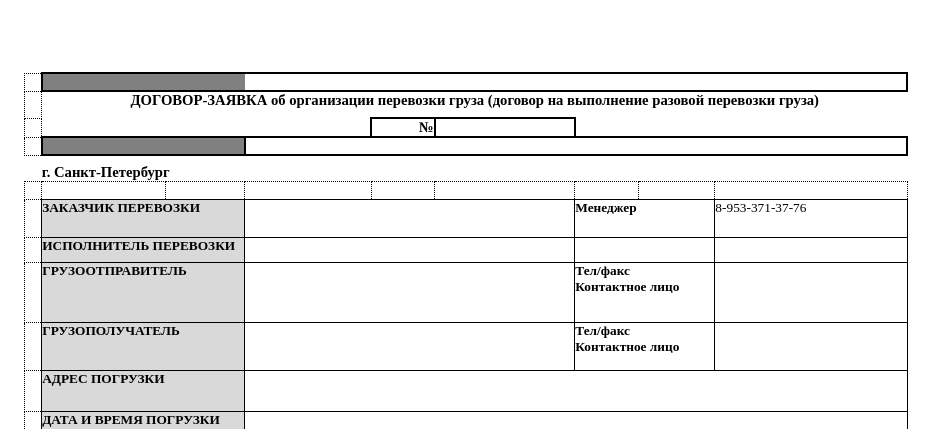
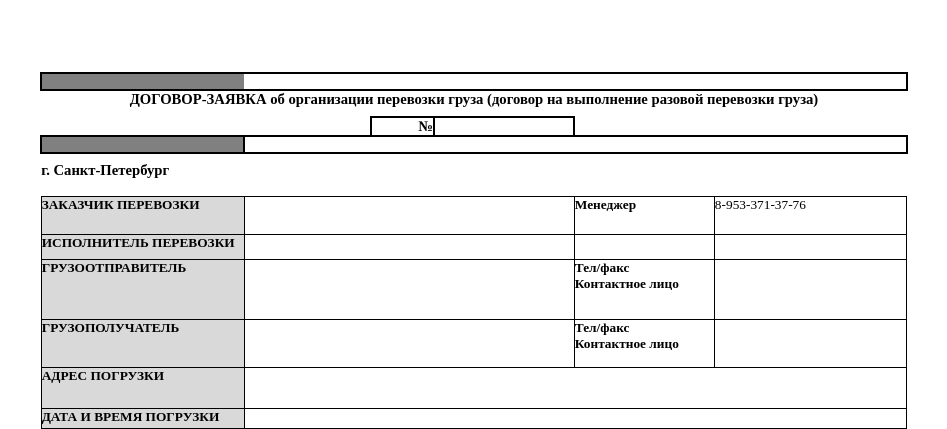
Before and after one commit to stashydro/avrora, a Django app: template deals/templates/deals/order_template.html in a window 1280 px wide. Shown: the top 429 px of the page, without its empty margins (0-947 px from the left). Run offline with Django 5.2, Linux system fonts and the light colour scheme; the template is opened without the code that fills it, so the values that code supplies are empty.

Commit message:
Update order_template.html

```diff
--- a/deals/templates/deals/order_template.html
+++ b/deals/templates/deals/order_template.html
@@ -12,7 +12,7 @@
       a.comment-indicator { background:red; display:inline-block; border:1px solid black; width:0.5em; height:0.5em }
       div.comment { display:none }
       table { border-collapse:collapse; page-break-after:always }
-      .gridlines td { border:1px dotted black }
+      .gridlines td { border:0px dotted black }
       .gridlines th { border:1px dotted black }
       .b { text-align:center }
       .e { text-align:center }
```
